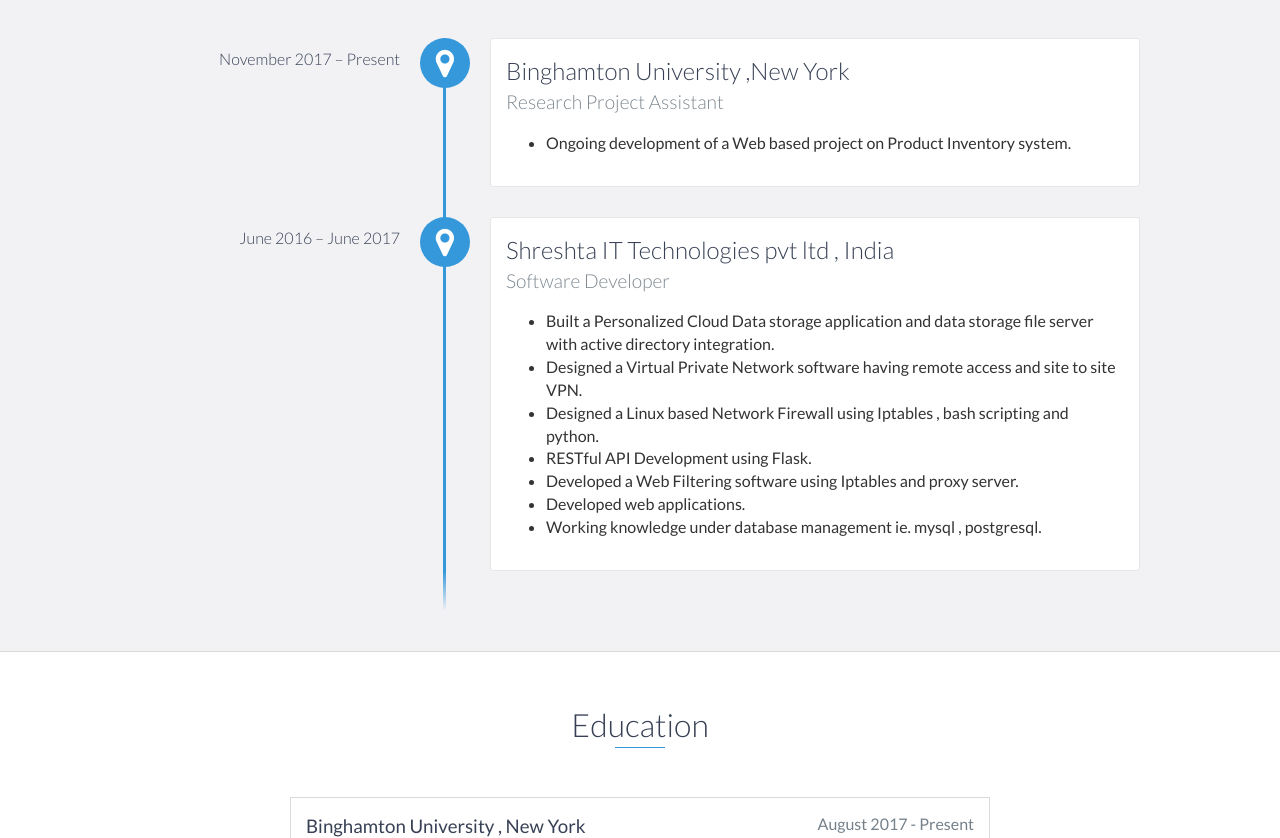
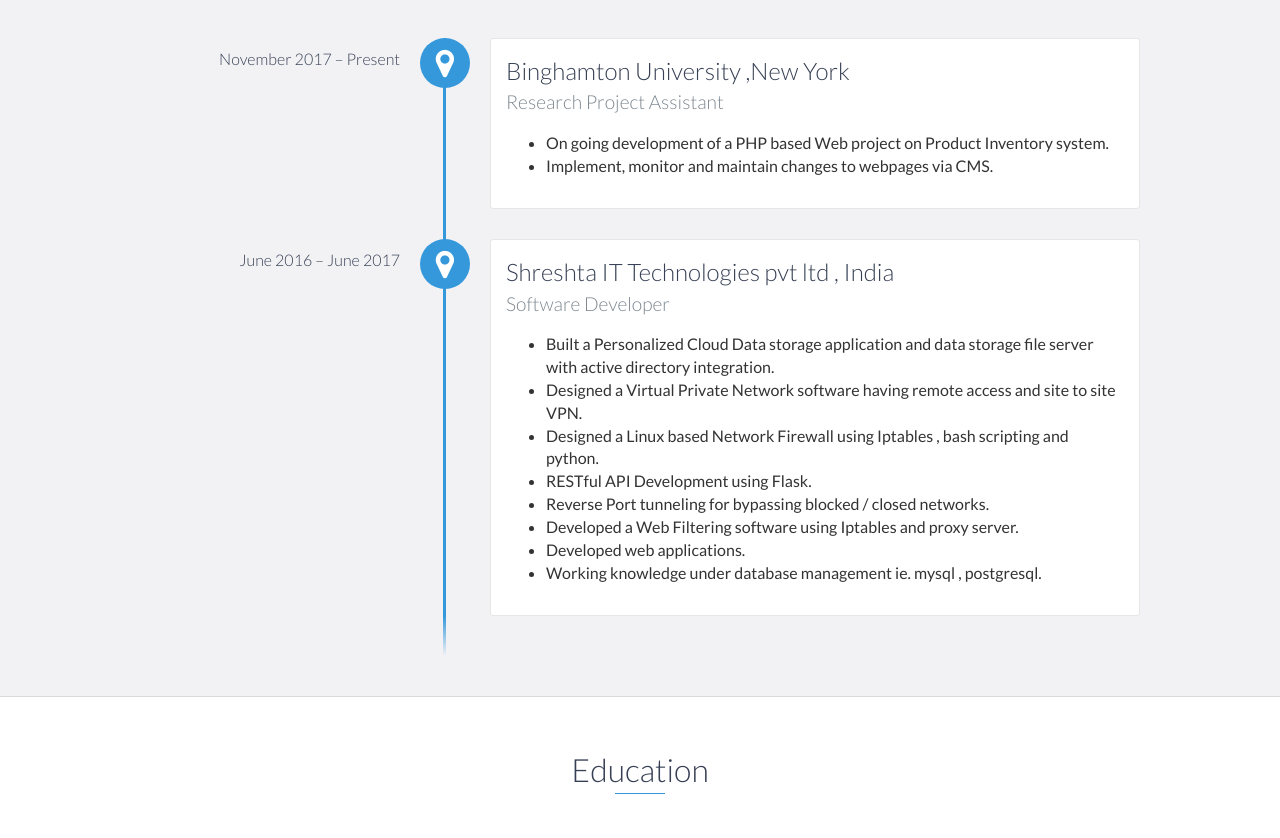
Before and after one commit to deshpandekartik/deshpandekartik.github.io, a website: page index.html in a window 1280 px wide. Shown: the part 1160-1998 px from the top of the page. Drawn offline with nearby package versions, Linux system fonts and the light colour scheme.

Commit message:
Resume updated

```diff
--- a/index.html
+++ b/index.html
@@ -92,7 +92,9 @@
                 <h4>Research Project Assistant</h4>
                 <p>
                     <ul>
-                        <li> Ongoing development of a Web based project on Product Inventory system. </li>
+                        <li> On going development of a PHP based Web project on Product Inventory system. </li>
+			<li>Implement, monitor and maintain changes to webpages via CMS.
+			</li>
                     </ul>
                 </p>
             </div>
@@ -106,6 +108,7 @@
                           <li> Designed a Virtual Private Network software having remote access and site to site VPN. </li>
                           <li> Designed a Linux based Network Firewall using Iptables , bash scripting and python. </li>
                           <li> RESTful API Development using Flask. </li>
+			  <li> Reverse Port tunneling for bypassing blocked / closed networks. </li>
                           <li> Developed a Web Filtering software using Iptables and proxy server. </li>
                           <li> Developed web applications. </li>
                           <li> Working knowledge under database management ie. mysql , postgresql. </li>
```
